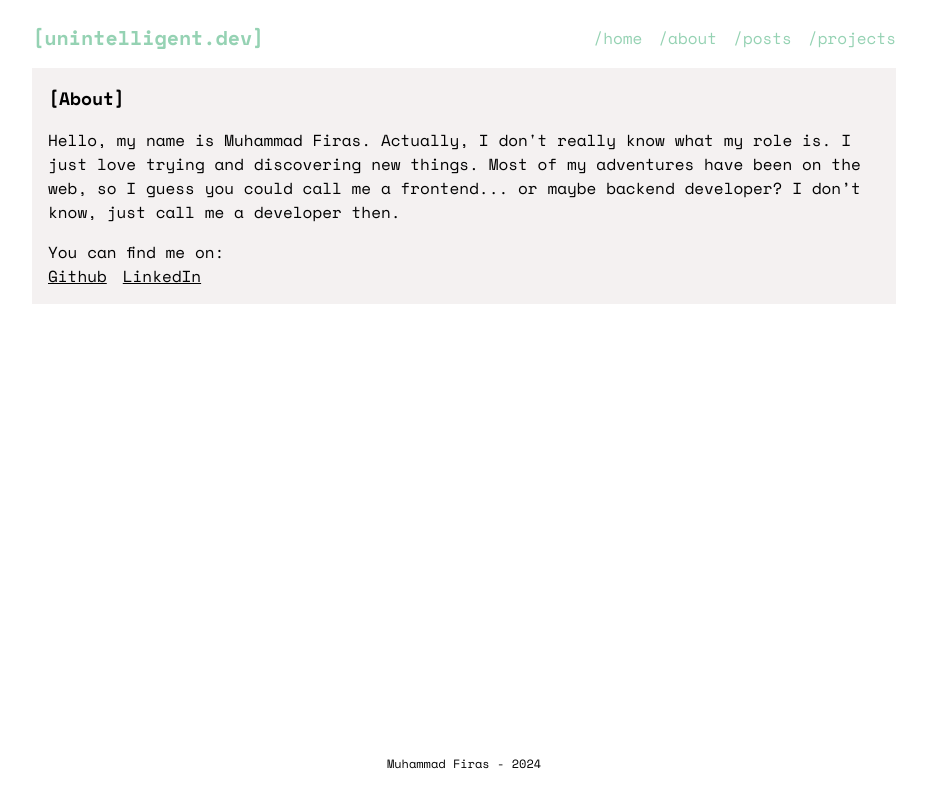
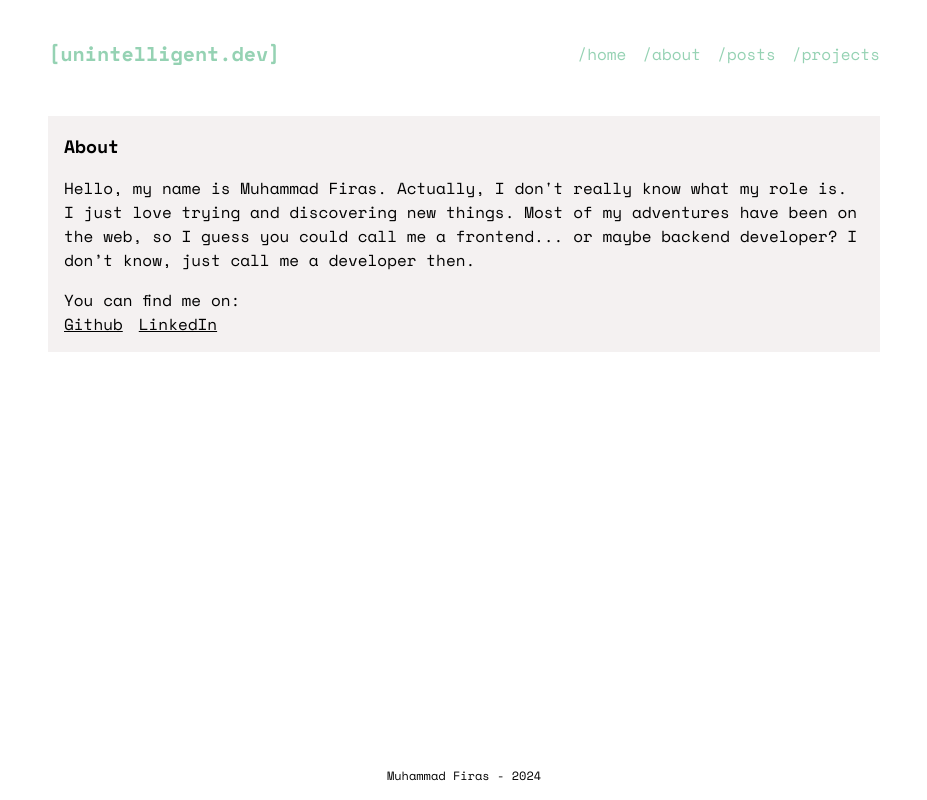
Before and after one commit to fear-rush/portfolio-rewrite, a SvelteKit app: page /about in a window 1280 px wide. Shown: the whole page, without its empty margins (176-1103 px from the left). Built offline with nearby package versions, Linux system fonts and the light colour scheme.

Commit message:
cleanup some layout

```diff
--- a/src/app.css
+++ b/src/app.css
@@ -2,9 +2,8 @@
 @import 'tailwindcss/components';
 @import 'tailwindcss/utilities';
 
-/* Font Face Definitions with Optimized Loading */
 @font-face {
-  font-display: optional; /* More conservative font display */
+  font-display: optional;
   font-family: 'Space Mono';
   font-style: normal;
   font-weight: 400;
@@ -36,7 +35,7 @@
   unicode-range: U+0000-00FF, U+0131, U+0152-0153, U+02BB-02BC, U+02C6, U+02DA, U+02DC, U+0300-0301, U+0303-0304, U+0308-0309, U+0323, U+0329, U+2000-206F, U+2074, U+20AC, U+2122, U+2191, U+2193, U+2212, U+2215, U+FEFF, U+FFFD;
 }
 
-/* Fallback Font Strategy */
+/* Fallback Font*/
 body {
   font-family: 'Space Mono', -apple-system, BlinkMacSystemFont, 'Segoe UI', Roboto, Oxygen, Ubuntu, Cantarell, 'Open Sans', 'Helvetica Neue', sans-serif;
 }
@@ -48,6 +47,11 @@ body {
     text-rendering: optimizeLegibility;
     -webkit-font-smoothing: antialiased;
     -moz-osx-font-smoothing: grayscale;
+  }
+
+  /* Inline code styling */
+  :not(pre) > code {
+    @apply bg-gray-100 px-1.5 py-0.5 rounded text-sm font-mono;
   }
 }
 
--- a/src/lib/components/SEO.svelte
+++ b/src/lib/components/SEO.svelte
@@ -19,7 +19,6 @@
   <meta name="keywords" content={keywords} />
   <meta name="robots" content="index, follow" />
 
-  <!-- Open Graph -->
   <meta property="og:type" content={type} />
   <meta property="og:url" content={absoluteUrl} />
   <meta property="og:title" content={title} />
@@ -29,7 +28,6 @@
   <meta property="og:image:width" content="1200" />
   <meta property="og:image:height" content="630" />
 
-  <!-- Twitter -->
   <meta name="twitter:card" content="summary_large_image" />
   <meta name="twitter:site" content="@muhfiras1" />
   <meta name="twitter:creator" content="@muhfiras1" />
@@ -39,7 +37,6 @@
   <meta name="twitter:domain" content="unintelligent.dev" />
   <meta name="twitter:url" content={absoluteUrl} />
 
-  <!-- Schema.org -->
   <script type="application/ld+json">
     {JSON.stringify({
       "@context": "https://schema.org",
--- a/src/routes/+layout.svelte
+++ b/src/routes/+layout.svelte
@@ -6,10 +6,12 @@
   let { children } = $props();
 </script>
 
-<div class="container flex flex-col min-h-screen max-w-4xl mx-auto py-2 px-4">
-  <Header />
-  <main class="flex-grow">
-    {@render children()}
-  </main>
+<div class="min-h-screen flex flex-col">
+  <div class="container mx-auto max-w-4xl px-4 sm:px-6 lg:px-8 py-4 md:py-6 flex-grow">
+    <Header />
+    <main class="my-6 md:my-8">
+      {@render children()}
+    </main>
+  </div>
   <Footer />
 </div>
--- a/src/routes/about/+page.svelte
+++ b/src/routes/about/+page.svelte
@@ -9,7 +9,7 @@
 
 
 <div class="w-full bg-light-gray p-4">
-  <h1 class="text-lg font-bold">[About]</h1>
+  <h1 class="text-lg font-bold">About</h1>
   <p class="mt-4">
     Hello, my name is Muhammad Firas. Actually, I don't really know what my role
     is. I just love trying and discovering new things. Most of my adventures
--- a/src/routes/footer.svelte
+++ b/src/routes/footer.svelte
@@ -1,7 +1,7 @@
-<footer
-  class="flex items-center justify-center w-full h-14"
->
-  <p class="text-center text-xs">
-    Muhammad Firas - {new Date().getFullYear()}
-  </p>
+<footer class="w-fullmt-auto">
+  <div class="container mx-auto max-w-4xl px-4 sm:px-6 lg:px-8 py-4">
+    <p class="text-center text-xs">
+      Muhammad Firas - {new Date().getFullYear()}
+    </p>
+  </div>
 </footer>
--- a/src/routes/header.svelte
+++ b/src/routes/header.svelte
@@ -12,7 +12,6 @@
 <nav class="flex items-center justify-between py-4 text-primary-green relative">
   <a href="/" class="text-xl font-semibold"> [{config.title}] </a>
 
-  <!-- Desktop Links -->
   <ul class="hidden md:flex space-x-4">
     <li><a href="/">/home</a></li>
     <li><a href="/about">/about</a></li>
--- a/src/routes/posts/[slug]/+page.svelte
+++ b/src/routes/posts/[slug]/+page.svelte
@@ -5,15 +5,6 @@
 
   const { data } = $props();
 </script>
-
-<!-- <svelte:head>
-  <title>{data.meta.title}</title>
-  <meta property="og:type" content="article" />
-  <meta property="og:title" content={data.meta.title} />
-  <meta name="description" content={data.meta.description} />
-  <meta name="keywords" content="blog, posts, {data.meta.keywords.join(', ')}" />
-  <meta name="robots" content="index, follow" />
-</svelte:head> -->
 
 <Seo
   title={data.meta.title}
@@ -25,37 +16,44 @@
   datePublished={data.meta.date}
 />
 
-<div class="w-full bg-light-gray p-4">
-  <figure class="w-full">
-    <div class="aspect-auto w-full relative z-0">
+<div class="prose prose-lg mx-auto px-4 sm:px-6 lg:px-8">
+  <article class="max-w-none">
+    <figure class="mb-8">
+      <div class="aspect-w-16 aspect-h-9">
         <img
           src={data.meta.heroimage.url}
           alt={data.meta.heroimage.alt}
-        class="absolute top-0 left-0 w-full h-full object-cover"
+          class="object-cover rounded-lg shadow-lg"
           loading="eager"
-        width="800"
-        height="400"
         />
       </div>
-    <figcaption class="text-sm text-gray-600 mt-2">{data.meta.heroimage.alt}</figcaption>
+      <figcaption class="text-sm text-gray-600 mt-2">
+        {data.meta.heroimage.alt}
+      </figcaption>
     </figure>
 
-  <hgroup>
-    <h1 class="text-3xl font-bold mt-6" id="post-title">{data.meta.title}</h1>
-    <p class="text-sm" aria-label={`Published on ${formatDate(data.meta.date)}`}>
+    <header class="mb-8">
+      <h1 class="text-3xl md:text-4xl lg:text-5xl font-bold leading-tight">
+        {data.meta.title}
+      </h1>
+
+      <div class="mt-4 space-y-2">
+        <div class="text-gray-600 text-sm md:text-base">
           Published on {formatDate(data.meta.date)}
-    </p>
-    <div class="flex space-x-2 mt-2" aria-label="Post categories">
-      <span>Tags:</span>
+        </div>
+
+        <div class="flex flex-wrap gap-2 items-center">
+          <span class="text-sm md:text-base">Tags:</span>
           {#each data.meta.categories as category}
-        <span class="ml-1 bg-third-green px-1 rounded">#{category}</span>
+            <span class="bg-third-green px-2 py-1 rounded-md text-sm">
+              #{category}
+            </span>
           {/each}
         </div>
-  </hgroup>
+      </div>
+    </header>
 
-  <article class="mt-10" aria-labelledby="post-title">
-    <div class="prose max-w-none prose-gray">
-      <!-- Render markdown content -->
+    <div class="prose prose-lg md:prose-xl">
       {@render data.content()}
     </div>
   </article>
--- a/src/routes/projects/[slug]/+page.svelte
+++ b/src/routes/projects/[slug]/+page.svelte
@@ -5,15 +5,6 @@
 
   const { data } = $props();
 </script>
-
-<!-- <svelte:head>
-  <title>{data.meta.title}</title>
-  <meta property="og:type" content="article" />
-  <meta property="og:title" content={data.meta.title} />
-  <meta name="description" content={data.meta.description} />
-  <meta name="keywords" content="{data.meta.keywords.join(', ')}" />
-  <meta name="robots" content="index, follow" />
-</svelte:head> -->
 
 <Seo
   title={data.meta.title}
@@ -25,36 +16,50 @@
   datePublished={data.meta.date}
 />
 
-<div class="w-full bg-light-gray p-4">
-  <figure class="w-full">
-    <div class="aspect-auto w-full relative z-0">
+<div class="prose prose-lg mx-auto px-4 sm:px-6 lg:px-8">
+  <article class="max-w-none">
+    {#if data.meta.heroimage}
+      <figure class="mb-8">
+        <div class="aspect-w-16 aspect-h-9">
           <img
             src={data.meta.heroimage.url}
             alt={data.meta.heroimage.alt}
-        class="absolute top-0 left-0 w-full h-full object-cover"
+            class="object-cover rounded-lg shadow-lg"
             loading="eager"
-        width="800"
-        height="400"
           />
         </div>
-    <figcaption class="text-sm text-gray-600 mt-2">{data.meta.heroimage.alt}</figcaption>
+        <figcaption class="text-sm text-gray-600 mt-2">
+          {data.meta.heroimage.alt}
+        </figcaption>
       </figure>
+    {/if}
 
-  <hgroup class="flex flex-col space-y-2 mt-6">
-    <h1 class="text-3xl font-bold">{data.meta.title}</h1>
-    <p class="text-sm">Date posted: {formatDate(data.meta.date)}</p>
-    <p class="text-sm">Platform: {data.meta.platform}</p>
-    <div class="flex flex-wrap space-x-2 items-center text-sm" aria-label="Tech stack">
-      <span>Tech stack:</span>
-      {#each data.meta.stack as stack}
-        <span class="bg-third-green p-1 rounded">{stack}</span>
+    <header class="mb-8">
+      <h1 class="text-3xl md:text-4xl lg:text-5xl font-bold leading-tight">
+        {data.meta.title}
+      </h1>
+
+      <div class="mt-4 space-y-2">
+        <div class="text-gray-600 text-sm md:text-base">
+          Published on {formatDate(data.meta.date)}
+        </div>
+
+        <div class="text-sm md:text-base">
+          Platform: {data.meta.platform}
+        </div>
+
+        <div class="flex flex-wrap gap-2 items-center" aria-label="Tech stack">
+          <span class="text-sm md:text-base">Tech stack:</span>
+          {#each data.meta.stack as tech}
+            <span class="bg-third-green px-2 py-1 rounded-md text-sm">
+              {tech}
+            </span>
           {/each}
         </div>
-  </hgroup>
+      </div>
+    </header>
 
-  <article class="mt-10" aria-labelledby="project-content">
-    <div class="prose max-w-none prose-img:mx-auto prose-img:block prose-img:w-3/4">
-      <!-- Render markdown content -->
+    <div class="prose prose-lg md:prose-xl">
       {@render data.content()}
     </div>
   </article>
--- a/tailwind.config.ts
+++ b/tailwind.config.ts
@@ -1,25 +1,47 @@
 import typography from "@tailwindcss/typography";
-import colors, { amber, blue, fuchsia, indigo, sky, violet } from "tailwindcss/colors";
+import colors from "tailwindcss/colors";
 import type { Config } from "tailwindcss";
 
 export default {
   content: ["./src/**/*.{html,js,svelte,ts}"],
-  extend: {
-    prose: {
-      DEFAULT: {
-        css: {
-          'img': {
-            'aspect-ratio': 'auto',
-            'max-width': '100%',
-            'height': 'auto'
-          }
-        }
-      }
-    }
-  },
   theme: {
     fontFamily: {
-      sans: ['Space Mono', 'monospace']
+      sans: ['Inter', 'system-ui', '-apple-system', 'sans-serif'],
+      mono: ['JetBrains Mono', 'monospace']
+    },
+    extend: {
+      typography: {
+        DEFAULT: {
+          css: {
+            'code::before': {
+              content: '""'
+            },
+            'code::after': {
+              content: '""'
+            },
+            'code': {
+              backgroundColor: colors.gray[100],
+              padding: '0.2em 0.4em',
+              borderRadius: '0.25rem',
+              fontSize: '0.875em',
+              fontFamily: 'JetBrains Mono, monospace',
+              wordBreak: 'break-all',
+              whiteSpace: 'pre-wrap',
+              overflowWrap: 'break-word',
+            },
+            'pre': {
+              overflowX: 'auto',
+              whiteSpace: 'pre-wrap',
+              wordWrap: 'break-word'
+            },
+            'img': {
+              marginTop: '2em',
+              marginBottom: '2em',
+              borderRadius: '0.5rem',
+            },
+          },
+        },
+      },
     },
     colors: {
       transparent: "transparent",
@@ -27,23 +49,11 @@ export default {
       black: colors.black,
       white: colors.white,
       gray: colors.gray,
-      red: colors.red,
-      slate: colors.slate,
-      zinc: colors.zinc,
-      neutral: colors.neutral,
-      stone: colors.stone,
-      amber: colors.amber,
-      fuchsia: colors.fuchsia,
-      violet: colors.violet,
-      sky: colors.sky,
-      blue: colors.blue,
-      indigo: colors.indigo,
       "primary-green": "#95D2B3",
       "secondary-green": "#55AD9B",
       "third-green": "#D8EFD3",
       "light-gray": "#F4F1F1",
     },
   },
-
   plugins: [typography],
 } as Config;
```
Also changed, not shown: src/routes/+page.svelte (+0 -12 lines), 1 other file (tests, documents, lock files or other folders). Lines whose indentation alone changed are shown as unchanged.
